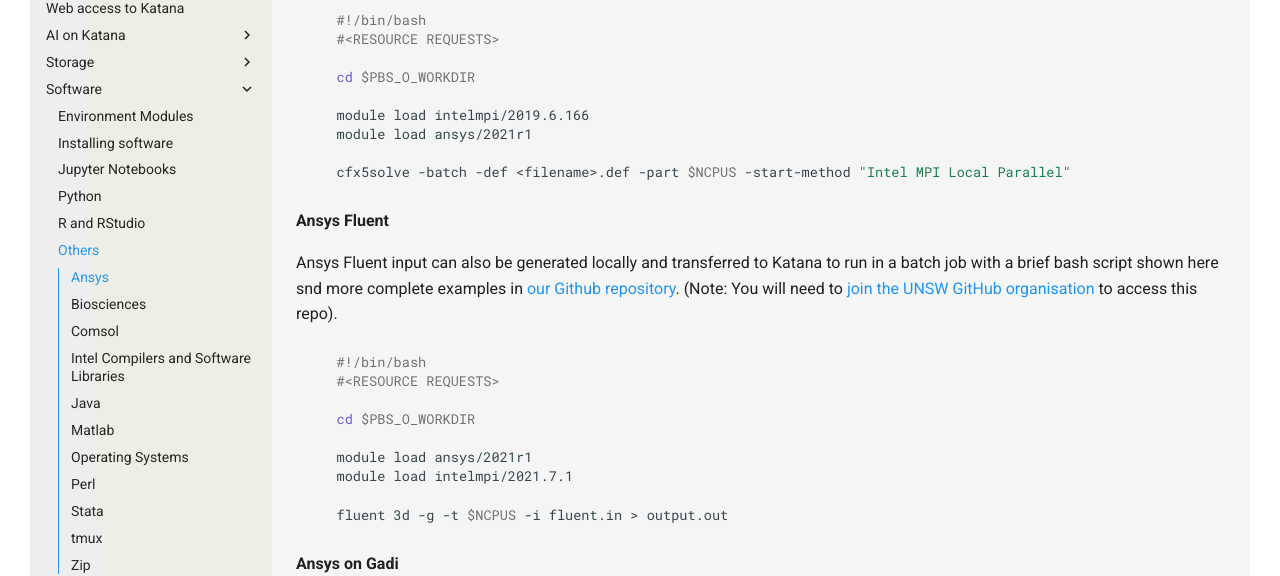
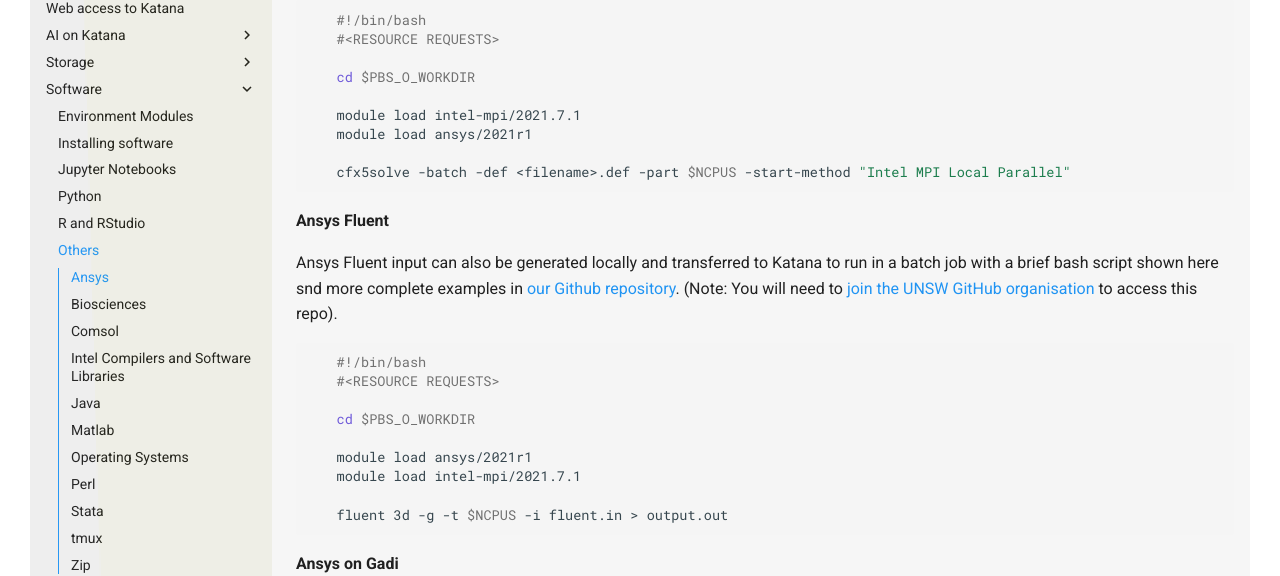
Before and after one commit to unsw-restech/unsw-restech.github.io, an MkDocs documentation site: the page built from docs/software/others.md, in a window 1280 px wide and 900 px high, scrolled down 510 px. Shown: the part 154-730 px from the top of the window. Built offline with MkDocs 1.6.1 and Material for MkDocs 9.7.7, drawn with Linux system fonts in a browser that asks for light colours; comment, search, counter and statistics services are not loaded.

Commit message:
Replace mentions of intelmpi with intel-mpi

````diff
--- a/docs/software/others.md
+++ b/docs/software/others.md
@@ -25,7 +25,7 @@
 
    cd $PBS_O_WORKDIR
 
-   module load intelmpi/2019.6.166
+   module load intel-mpi/2021.7.1
    module load ansys/2021r1
 
    cfx5solve -batch -def <filename>.def -part $NCPUS -start-method "Intel MPI Local Parallel"
@@ -44,7 +44,7 @@
    cd $PBS_O_WORKDIR
 
    module load ansys/2021r1
-   module load intelmpi/2021.7.1
+   module load intel-mpi/2021.7.1
 
    fluent 3d -g -t $NCPUS -i fluent.in > output.out
 ```
````
